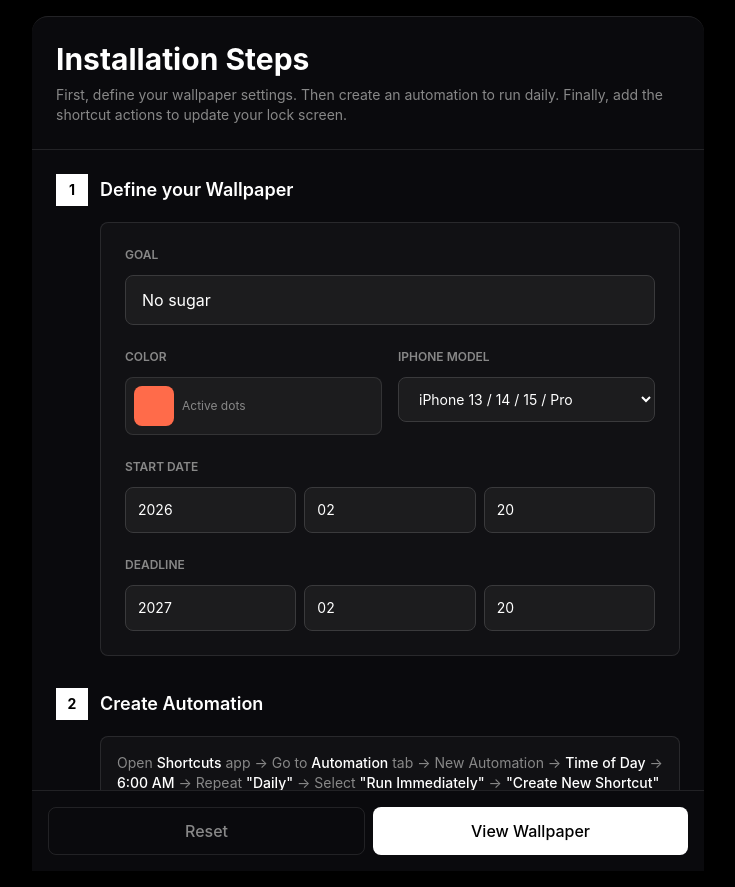
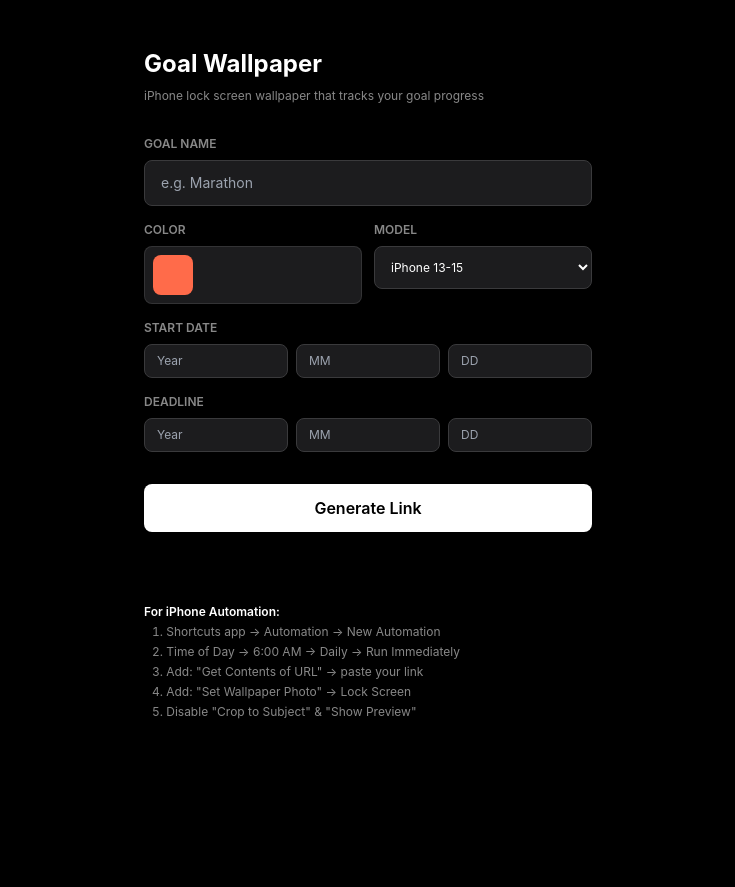
Before and after one commit to crymory/lifecal-app, a Next.js app: page / in a window 1280 px wide. Shown: the whole page, without its empty margins (272-1007 px from the left). After the commit the page ends 800 px from the top, so only its background shows below. Built offline with nearby package versions, Linux system fonts and the light colour scheme.

Commit message:
Redesign: compact form without scrolls, remove defaults, no preview, no auto-download

```diff
--- a/pages/index.js
+++ b/pages/index.js
@@ -1,229 +1,117 @@
 import { useEffect, useRef, useState } from 'react';
 import Head from 'next/head';
 
-const DEFAULT_ACTIVE_COLOR = '#FF6B4A';
-const INACTIVE_COLOR = '#555555';
-
 export default function Home() {
-  const canvasRef = useRef(null);
-  const [step, setStep] = useState(0);
-  const [goalInput, setGoalInput] = useState('No sugar');
-  const [colorInput, setColorInput] = useState(DEFAULT_ACTIVE_COLOR);
-  const [startYear, setStartYear] = useState('2026');
-  const [startMonth, setStartMonth] = useState('02');
-  const [startDay, setStartDay] = useState('21');
-  const [endYear, setEndYear] = useState('2026');
-  const [endMonth, setEndMonth] = useState('04');
-  const [endDay, setEndDay] = useState('21');
-  const [modelSelect, setModelSelect] = useState('1170x2532');
+  const [goal, setGoal] = useState('');
+  const [color, setColor] = useState('#FF6B4A');
+  const [startYear, setStartYear] = useState('');
+  const [startMonth, setStartMonth] = useState('');
+  const [startDay, setStartDay] = useState('');
+  const [endYear, setEndYear] = useState('');
+  const [endMonth, setEndMonth] = useState('');
+  const [endDay, setEndDay] = useState('');
+  const [model, setModel] = useState('1170x2532');
   const [shareUrl, setShareUrl] = useState('');
   const [copied, setCopied] = useState(false);
 
-  // Инициализация дат и парсинг URL параметров
-  useEffect(() => {
-    const today = new Date().toISOString().split('T')[0];
-    const [y, m, d] = today.split('-');
-
-    if (typeof window !== 'undefined') {
-      const searchParams = new URLSearchParams(window.location.search);
-
-      setGoalInput(searchParams.get('goal') || 'No sugar');
-      setStartYear(searchParams.get('start_date')?.split('-')[0] || y);
-      setStartMonth(searchParams.get('start_date')?.split('-')[1] || m);
-      setStartDay(searchParams.get('start_date')?.split('-')[2] || d);
-      setEndYear(searchParams.get('goal_date')?.split('-')[0] || String(parseInt(y) + 1));
-      setEndMonth(searchParams.get('goal_date')?.split('-')[1] || m);
-      setEndDay(searchParams.get('goal_date')?.split('-')[2] || d);
-      setColorInput(searchParams.get('color') || DEFAULT_ACTIVE_COLOR);
-      setModelSelect(searchParams.get('res') || '1170x2532');
+  const generateUrl = () => {
+    if (!goal || !startYear || !startMonth || !startDay || !endYear || !endMonth || !endDay) {
+      alert('Please fill all fields');
+      return;
     }
-  }, []);
 
     const startDate = `${startYear}-${startMonth.padStart(2, '0')}-${startDay.padStart(2, '0')}`;
     const endDate = `${endYear}-${endMonth.padStart(2, '0')}-${endDay.padStart(2, '0')}`;
 
-  // Рисование обоев
-  const drawWallpaper = () => {
-    const canvas = canvasRef.current;
-    if (!canvas) return;
-
-    const ctx = canvas.getContext('2d');
-    const [width, height] = modelSelect.split('x').map(Number);
-
-    canvas.width = width;
-    canvas.height = height;
-
-    const startDateObj = new Date(startDate);
-    const endDateObj = new Date(endDate);
-    const now = new Date();
-    now.setHours(0, 0, 0, 0);
-    startDateObj.setHours(0, 0, 0, 0);
-    endDateObj.setHours(0, 0, 0, 0);
-
-    const totalDays = Math.max(
-      1,
-      Math.ceil((endDateObj - startDateObj) / (1000 * 60 * 60 * 24)) + 1
-    );
-    let passedDays = Math.ceil((now - startDateObj) / (1000 * 60 * 60 * 24));
-    passedDays = Math.max(0, Math.min(totalDays, passedDays));
-    const daysLeft = Math.max(0, totalDays - passedDays);
-    const percent = Math.round((passedDays / totalDays) * 100);
-
-    // Фон
-    ctx.fillStyle = '#000000';
-    ctx.fillRect(0, 0, width, height);
-
-    // Точки
-    const cols = 11;
-    const spacing = width * 0.07;
-    const radius = width * 0.018;
-    const rows = Math.ceil(totalDays / cols);
-    const gridHeight = rows > 1 ? (rows - 1) * spacing : 0;
-    const startX = (width - (cols - 1) * spacing) / 2;
-    const startY = (height - gridHeight) / 2;
-
-    for (let i = 0; i < totalDays; i++) {
-      ctx.beginPath();
-      ctx.arc(
-        startX + ((i % cols) * spacing),
-        startY + (Math.floor(i / cols) * spacing),
-        radius,
-        0,
-        Math.PI * 2
-      );
-      ctx.fillStyle = i < passedDays ? colorInput : INACTIVE_COLOR;
-      ctx.fill();
+    if (typeof window !== 'undefined') {
+      const url = `${window.location.origin}/wallpaper?goal=${encodeURIComponent(
+        goal
+      )}&start_date=${startDate}&goal_date=${endDate}&res=${model}&color=${encodeURIComponent(
+        color
+      )}`;
+      setShareUrl(url);
     }
-
-    // Название
-    ctx.textAlign = 'center';
-    ctx.fillStyle = INACTIVE_COLOR;
-    ctx.font = `400 ${width * 0.045}px -apple-system, sans-serif`;
-    ctx.fillText(goalInput, width / 2, startY - spacing * 1.5);
-
-    // Статистика
-    const statsY = startY + gridHeight + spacing * 1.5;
-    const leftText = `${daysLeft}d left`;
-    const pText = ` · ${percent}%`;
-    ctx.font = `600 ${width * 0.04}px -apple-system, sans-serif`;
-    const tw =
-      ctx.measureText(leftText).width + ctx.measureText(pText).width;
-    ctx.textAlign = 'left';
-    ctx.fillStyle = colorInput;
-    ctx.fillText(leftText, (width - tw) / 2, statsY);
-    ctx.fillStyle = INACTIVE_COLOR;
-    ctx.fillText(
-      pText,
-      (width - tw) / 2 + ctx.measureText(leftText).width,
-      statsY
-    );
-
-    // Генерирование ссылки
-    const finalUrl = `${
-      typeof window !== 'undefined' ? window.location.origin : ''
-    }/wallpaper?goal=${encodeURIComponent(
-      goalInput
-    )}&start_date=${startDate}&goal_date=${endDate}&res=${modelSelect}&color=${encodeURIComponent(
-      colorInput
-    )}`;
-    setShareUrl(finalUrl);
   };
 
-  // Обновляем при изменении значений
-  useEffect(() => {
-    drawWallpaper();
-  }, [goalInput, startDate, endDate, colorInput, modelSelect]);
-
   const copyUrl = async () => {
+    if (shareUrl) {
       await navigator.clipboard.writeText(shareUrl);
       setCopied(true);
       setTimeout(() => setCopied(false), 2000);
+    }
   };
 
   return (
     <>
       <Head>
-        <title>Goal Dots Wallpaper Generator</title>
+        <title>Goal Dots Wallpaper</title>
         <meta charSet="UTF-8" />
         <meta name="viewport" content="width=device-width, initial-scale=1.0" />
       </Head>
 
-      <div className="min-h-screen bg-black text-white p-4 flex items-center justify-center">
-        <div className="w-full max-w-2xl">
-          {/* Drawer-style container */}
-          <div className="bg-[#0A0A0D] border-t border-white/10 rounded-t-2xl overflow-hidden">
+      <div className="min-h-screen bg-black text-white p-4">
+        <div className="max-w-md mx-auto py-8">
           {/* Header */}
-            <div className="border-b border-white/10 p-6">
-              <h1 className="text-3xl font-bold">Installation Steps</h1>
-              <p className="text-[#888888] mt-2 text-sm">
-                First, define your wallpaper settings. Then create an automation to run daily. Finally, add the shortcut actions to update your lock screen.
+          <div className="mb-8">
+            <h1 className="text-2xl font-bold mb-2">Goal Wallpaper</h1>
+            <p className="text-xs text-[#888888]">
+              iPhone lock screen wallpaper that tracks your goal progress
             </p>
           </div>
 
-            {/* Content */}
-            <div className="overflow-y-auto max-h-[80vh] p-6 space-y-8">
-              {/* Step 1 */}
-              <div className="space-y-4">
-                <div className="flex items-center gap-3">
-                  <div className="w-8 h-8 bg-white text-black flex items-center justify-center font-bold text-sm">
-                    1
-                  </div>
-                  <h3 className="text-lg font-semibold">Define your Wallpaper</h3>
-                </div>
-
-                <div className="ml-11 bg-[#111114] border border-white/10 rounded-lg p-6 space-y-6">
-                  {/* Goal Input */}
+          {/* Inputs */}
+          <div className="space-y-4 mb-8">
+            {/* Goal */}
             <div>
-                    <label className="block text-xs text-[#888888] uppercase font-semibold mb-3">
-                      Goal
+              <label className="block text-xs text-[#888888] uppercase font-semibold mb-2">
+                Goal Name
               </label>
               <input
                 type="text"
-                      value={goalInput}
-                      onChange={(e) => setGoalInput(e.target.value)}
-                      placeholder="e.g. New York City Marathon"
-                      maxLength={100}
-                      className="w-full bg-[#1C1C1E] border border-white/10 rounded-lg px-4 py-3 text-white focus:outline-none focus:border-white/30"
+                value={goal}
+                onChange={(e) => setGoal(e.target.value)}
+                placeholder="e.g. Marathon"
+                maxLength={50}
+                className="w-full bg-[#1C1C1E] border border-white/10 rounded-lg px-4 py-3 text-sm focus:outline-none focus:border-white/30"
               />
             </div>
 
-                  {/* Color and Model on same row */}
-                  <div className="grid grid-cols-2 gap-4">
+            {/* Color and Model */}
+            <div className="grid grid-cols-2 gap-3">
               <div>
-                      <label className="block text-xs text-[#888888] uppercase font-semibold mb-3">
+                <label className="block text-xs text-[#888888] uppercase font-semibold mb-2">
                   Color
                 </label>
                 <div className="flex items-center gap-2 bg-[#1C1C1E] border border-white/10 rounded-lg p-2">
                   <input
                     type="color"
-                          value={colorInput}
-                          onChange={(e) => setColorInput(e.target.value)}
+                    value={color}
+                    onChange={(e) => setColor(e.target.value)}
                     className="w-10 h-10 rounded cursor-pointer"
                   />
-                        <span className="text-xs text-[#888888] flex-1">Active dots</span>
                 </div>
               </div>
 
               <div>
-                      <label className="block text-xs text-[#888888] uppercase font-semibold mb-3">
-                        iPhone Model
+                <label className="block text-xs text-[#888888] uppercase font-semibold mb-2">
+                  Model
                 </label>
                 <select
-                        value={modelSelect}
-                        onChange={(e) => setModelSelect(e.target.value)}
-                        className="w-full bg-[#1C1C1E] border border-white/10 rounded-lg px-4 py-3 text-white text-sm focus:outline-none focus:border-white/30"
+                  value={model}
+                  onChange={(e) => setModel(e.target.value)}
+                  className="w-full bg-[#1C1C1E] border border-white/10 rounded-lg px-3 py-3 text-xs focus:outline-none focus:border-white/30"
                 >
-                        <option value="1170x2532">iPhone 13 / 14 / 15 / Pro</option>
-                        <option value="1290x2796">iPhone Pro Max / Plus</option>
-                        <option value="1125x2436">iPhone X / XS / 11 Pro</option>
-                        <option value="1080x2340">iPhone mini</option>
+                  <option value="1170x2532">iPhone 13-15</option>
+                  <option value="1290x2796">Pro Max / Plus</option>
+                  <option value="1125x2436">X / XS / 11 Pro</option>
+                  <option value="1080x2340">Mini</option>
                 </select>
               </div>
             </div>
 
             {/* Start Date */}
             <div>
-                    <label className="block text-xs text-[#888888] uppercase font-semibold mb-3">
+              <label className="block text-xs text-[#888888] uppercase font-semibold mb-2">
                 Start Date
               </label>
               <div className="grid grid-cols-3 gap-2">
@@ -233,30 +121,30 @@ export default function Home() {
                   onChange={(e) => setStartYear(e.target.value.slice(0, 4))}
                   placeholder="Year"
                   maxLength="4"
-                        className="bg-[#1C1C1E] border border-white/10 rounded-lg px-3 py-3 text-white text-sm focus:outline-none focus:border-white/30"
+                  className="bg-[#1C1C1E] border border-white/10 rounded-lg px-3 py-2 text-xs focus:outline-none focus:border-white/30"
                 />
                 <input
                   type="text"
                   value={startMonth}
                   onChange={(e) => setStartMonth(e.target.value.slice(0, 2))}
-                        placeholder="Month"
+                  placeholder="MM"
                   maxLength="2"
-                        className="bg-[#1C1C1E] border border-white/10 rounded-lg px-3 py-3 text-white text-sm focus:outline-none focus:border-white/30"
+                  className="bg-[#1C1C1E] border border-white/10 rounded-lg px-3 py-2 text-xs focus:outline-none focus:border-white/30"
                 />
                 <input
                   type="text"
                   value={startDay}
                   onChange={(e) => setStartDay(e.target.value.slice(0, 2))}
-                        placeholder="Day"
+                  placeholder="DD"
                   maxLength="2"
-                        className="bg-[#1C1C1E] border border-white/10 rounded-lg px-3 py-3 text-white text-sm focus:outline-none focus:border-white/30"
+                  className="bg-[#1C1C1E] border border-white/10 rounded-lg px-3 py-2 text-xs focus:outline-none focus:border-white/30"
                 />
               </div>
             </div>
 
             {/* End Date */}
             <div>
-                    <label className="block text-xs text-[#888888] uppercase font-semibold mb-3">
+              <label className="block text-xs text-[#888888] uppercase font-semibold mb-2">
                 Deadline
               </label>
               <div className="grid grid-cols-3 gap-2">
@@ -266,137 +154,76 @@ export default function Home() {
                   onChange={(e) => setEndYear(e.target.value.slice(0, 4))}
                   placeholder="Year"
                   maxLength="4"
-                        className="bg-[#1C1C1E] border border-white/10 rounded-lg px-3 py-3 text-white text-sm focus:outline-none focus:border-white/30"
+                  className="bg-[#1C1C1E] border border-white/10 rounded-lg px-3 py-2 text-xs focus:outline-none focus:border-white/30"
                 />
                 <input
                   type="text"
                   value={endMonth}
                   onChange={(e) => setEndMonth(e.target.value.slice(0, 2))}
-                        placeholder="Month"
+                  placeholder="MM"
                   maxLength="2"
-                        className="bg-[#1C1C1E] border border-white/10 rounded-lg px-3 py-3 text-white text-sm focus:outline-none focus:border-white/30"
+                  className="bg-[#1C1C1E] border border-white/10 rounded-lg px-3 py-2 text-xs focus:outline-none focus:border-white/30"
                 />
                 <input
                   type="text"
                   value={endDay}
                   onChange={(e) => setEndDay(e.target.value.slice(0, 2))}
-                        placeholder="Day"
+                  placeholder="DD"
                   maxLength="2"
-                        className="bg-[#1C1C1E] border border-white/10 rounded-lg px-3 py-3 text-white text-sm focus:outline-none focus:border-white/30"
+                  className="bg-[#1C1C1E] border border-white/10 rounded-lg px-3 py-2 text-xs focus:outline-none focus:border-white/30"
                 />
               </div>
             </div>
           </div>
+
+          {/* Generate Button */}
+          <button
+            onClick={generateUrl}
+            className="w-full h-12 rounded-lg bg-white text-black font-semibold hover:bg-white/90 transition-colors mb-6"
+          >
+            Generate Link
+          </button>
+
+          {/* URL Display */}
+          {shareUrl && (
+            <div className="bg-[#111114] border border-white/10 rounded-lg p-4 space-y-3">
+              <div className="text-xs text-[#888888] uppercase font-semibold">Your Link</div>
+              <div className="flex gap-2">
+                <input
+                  type="text"
+                  value={shareUrl}
+                  readOnly
+                  onClick={(e) => e.target.select()}
+                  className="flex-1 bg-[#1C1C1E] border border-white/10 rounded px-3 py-2 text-xs font-mono truncate focus:outline-none"
+                />
+                <button
+                  onClick={copyUrl}
+                  className={`shrink-0 px-4 py-2 rounded font-semibold text-xs transition-colors ${
+                    copied
+                      ? 'bg-green-600 text-white'
+                      : 'bg-white text-black hover:bg-white/90'
+                  }`}
+                >
+                  {copied ? '✓' : 'Copy'}
+                </button>
               </div>
-
-              {/* Step 2 */}
-              <div className="space-y-4">
-                <div className="flex items-center gap-3">
-                  <div className="w-8 h-8 bg-white text-black flex items-center justify-center font-bold text-sm">
-                    2
-                  </div>
-                  <h3 className="text-lg font-semibold">Create Automation</h3>
-                </div>
-                <div className="ml-11 bg-[#111114] border border-white/10 rounded-lg p-4">
-                  <p className="text-sm text-[#888888]">
-                    Open <span className="text-white font-medium">Shortcuts</span> app → Go to{' '}
-                    <span className="text-white font-medium">Automation</span> tab → New Automation →{' '}
-                    <span className="text-white font-medium">Time of Day</span> →{' '}
-                    <span className="text-white font-medium">6:00 AM</span> → Repeat{' '}
-                    <span className="text-white font-medium">"Daily"</span> → Select{' '}
-                    <span className="text-white font-medium">"Run Immediately"</span> →{' '}
-                    <span className="text-white font-medium">"Create New Shortcut"</span>
+              <p className="text-xs text-[#666666]">
+                Copy this link to Shortcuts app or open in browser to generate wallpaper
               </p>
             </div>
-              </div>
+          )}
 
-              {/* Step 3 */}
-              <div className="space-y-4">
-                <div className="flex items-center gap-3">
-                  <div className="w-8 h-8 bg-white text-black flex items-center justify-center font-bold text-sm">
-                    3
-                  </div>
-                  <h3 className="text-lg font-semibold">Create Shortcut</h3>
-                </div>
-
-                <div className="ml-11 bg-[#111114] border border-white/10 rounded-lg p-4 space-y-4">
-                  <p className="text-xs font-semibold text-[#666666] uppercase tracking-wider">
-                    Add these actions:
-                  </p>
-
-                  {/* Action 3.1 */}
-                  <div className="space-y-2">
-                    <div className="flex gap-2">
-                      <span className="text-[#888888] text-sm shrink-0">3.1</span>
-                      <div className="text-sm text-white flex-1">
-                        <p>
-                          <span className="font-medium">"Get Contents of URL"</span>
-                          <span className="text-[#888888]"> → paste the following URL:</span>
-                        </p>
-                        <div className="flex gap-2 mt-2">
-                          <div className="flex-1 bg-[#0A0A0D] border border-white/10 px-3 py-2 text-xs font-mono truncate text-[#888888] rounded">
-                            {shareUrl}
-                          </div>
-                          <button
-                            onClick={copyUrl}
-                            className={`shrink-0 h-9 px-3 rounded font-medium text-xs transition-colors ${
-                              copied ? 'bg-green-600 text-white' : 'bg-white text-black hover:bg-white/90'
-                            }`}
-                          >
-                            {copied ? '✓ Copied' : 'Copy'}
-                          </button>
-                        </div>
-                      </div>
-                    </div>
-                  </div>
-
-                  {/* Action 3.2 */}
-                  <div className="flex gap-2">
-                    <span className="text-[#888888] text-sm shrink-0">3.2</span>
-                    <p className="text-sm text-white">
-                      <span className="font-medium">"Set Wallpaper Photo"</span>
-                      <span className="text-[#888888]"> → choose "Lock Screen"</span>
-                    </p>
-                  </div>
-
-                  {/* Important note */}
-                  <div className="bg-[#1A1508] border border-[#3D3000] rounded p-3 -mx-4 mt-4">
-                    <p className="text-sm text-[#C4A000]">
-                      <strong>Important:</strong> In "Set Wallpaper Photo", tap the arrow (→) to show options → disable both{' '}
-                      <strong>"Crop to Subject"</strong> and <strong>"Show Preview"</strong>
-                    </p>
-                    <p className="text-xs text-[#8B7500] mt-2">
-                      This prevents iOS from cropping and asking for confirmation each time
-                    </p>
-                  </div>
-                </div>
-              </div>
-
-              {/* Preview */}
-              <div className="space-y-4">
-                <h3 className="text-lg font-semibold">Preview</h3>
-                <div className="flex justify-center">
-                  <div className="relative rounded-2xl overflow-hidden border-4 border-[#1C1C1E] shadow-2xl w-48">
-                    <canvas ref={canvasRef} className="w-full h-auto block bg-black" />
-                  </div>
-                </div>
-              </div>
-            </div>
-
-            {/* Footer buttons */}
-            <div className="border-t border-white/10 p-4 flex gap-2">
-              <button
-                onClick={() => window.location.reload()}
-                className="flex-1 h-12 rounded-lg bg-transparent border border-white/10 text-[#888888] hover:text-white hover:border-white/30 font-medium transition-colors"
-              >
-                Reset
-              </button>
-              <button
-                onClick={() => window.open(shareUrl, '_blank')}
-                className="flex-1 h-12 rounded-lg bg-white text-black font-medium hover:bg-white/90 transition-colors"
-              >
-                View Wallpaper
-              </button>
+          {/* Instructions */}
+          <div className="mt-12 space-y-4 text-xs text-[#888888]">
+            <div>
+              <p className="font-semibold text-white mb-1">For iPhone Automation:</p>
+              <ol className="list-decimal list-inside space-y-1 ml-2">
+                <li>Shortcuts app → Automation → New Automation</li>
+                <li>Time of Day → 6:00 AM → Daily → Run Immediately</li>
+                <li>Add: "Get Contents of URL" → paste your link</li>
+                <li>Add: "Set Wallpaper Photo" → Lock Screen</li>
+                <li>Disable "Crop to Subject" & "Show Preview"</li>
+              </ol>
             </div>
           </div>
         </div>
```
Also changed, not shown: pages/wallpaper.js (+17 -10 lines). Lines whose indentation alone changed are shown as unchanged.
